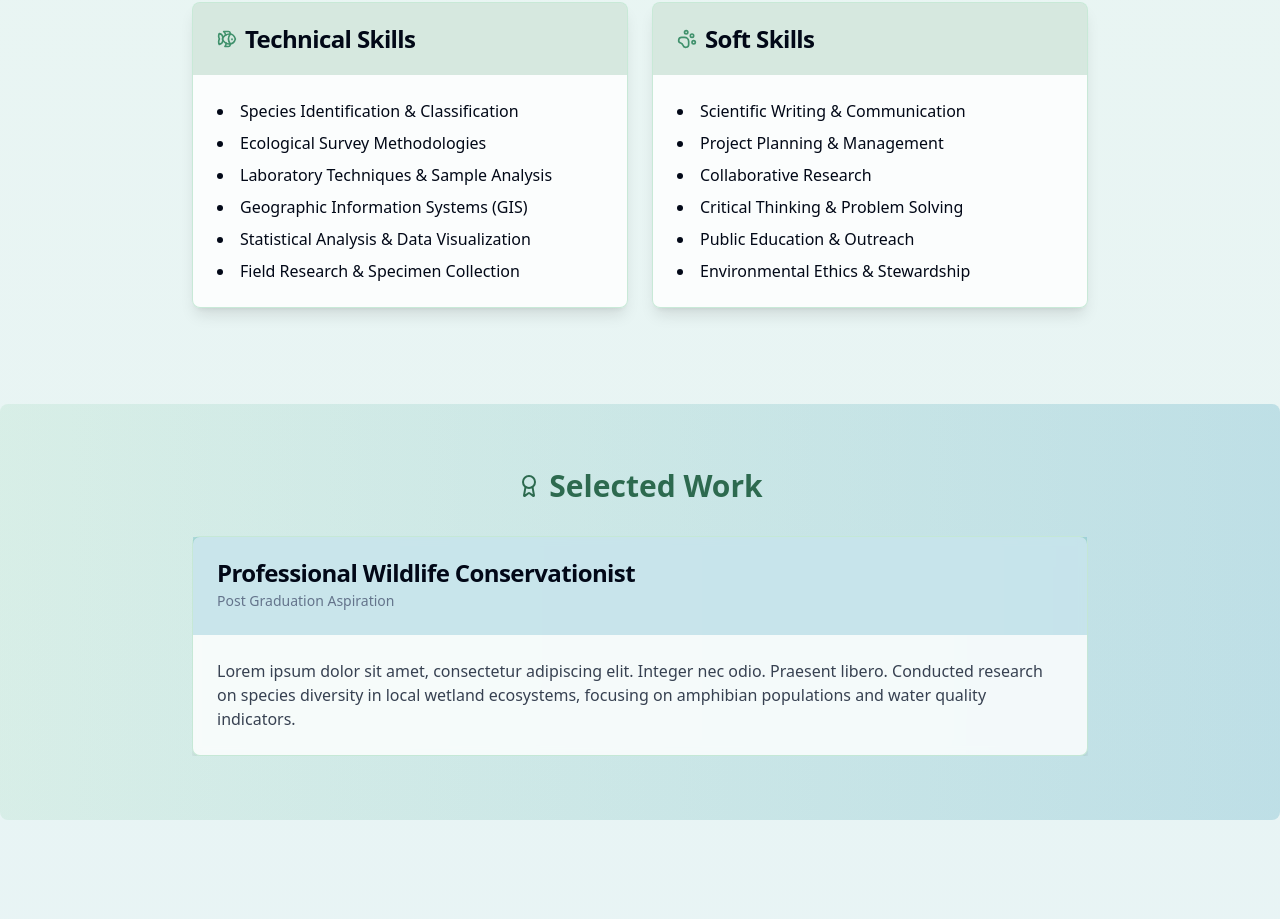
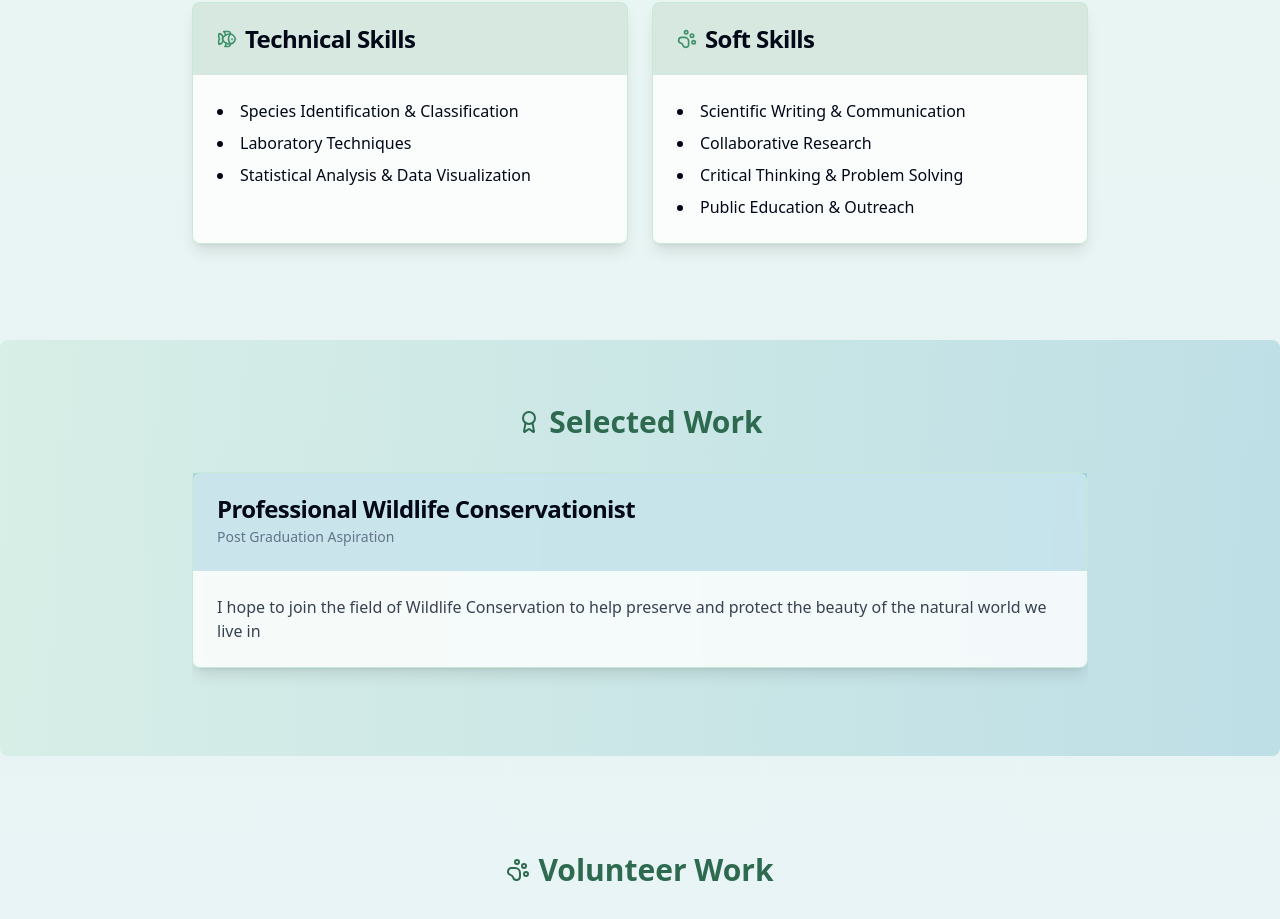
Before and after one commit to GalaxyRaine23/wild-whispers-portfolio, a React (Vite) app: page / in a window 1280 px wide. Shown: the part 1580-2499 px from the top of the page. Built offline with nearby package versions, Linux system fonts and the light colour scheme.

Commit message:
Visual edit in Lovable
Edited UI in Lovable

```diff
--- a/src/pages/Index.tsx
+++ b/src/pages/Index.tsx
@@ -126,11 +126,11 @@ const Index = () => {
             <CardContent className="p-6">
               <ul className="list-inside list-disc space-y-2">
                 <li>Species Identification & Classification</li>
-                <li>Ecological Survey Methodologies</li>
-                <li>Laboratory Techniques & Sample Analysis</li>
-                <li>Geographic Information Systems (GIS)</li>
+
+                <li>Laboratory Techniques</li>
+
                 <li>Statistical Analysis & Data Visualization</li>
-                <li>Field Research & Specimen Collection</li>
+
               </ul>
             </CardContent>
           </Card>
@@ -145,11 +145,11 @@ const Index = () => {
             <CardContent className="p-6">
               <ul className="list-inside list-disc space-y-2">
                 <li>Scientific Writing & Communication</li>
-                <li>Project Planning & Management</li>
+
                 <li>Collaborative Research</li>
                 <li>Critical Thinking & Problem Solving</li>
                 <li>Public Education & Outreach</li>
-                <li>Environmental Ethics & Stewardship</li>
+
               </ul>
             </CardContent>
           </Card>
@@ -172,11 +172,7 @@ const Index = () => {
                   <CardDescription>Post Graduation Aspiration</CardDescription>
                 </CardHeader>
                 <CardContent className="p-6">
-                  <p className="text-gray-700">
-                    Lorem ipsum dolor sit amet, consectetur adipiscing elit. Integer nec odio. Praesent libero.
-                    Conducted research on species diversity in local wetland ecosystems, focusing on amphibian
-                    populations and water quality indicators.
-                  </p>
+                  <p className="text-gray-700">I hope to join the field of Wildlife Conservation to help preserve and protect the beauty of the natural world we live in</p>
                 </CardContent>
               </Card>
             </CarouselItem>
```
